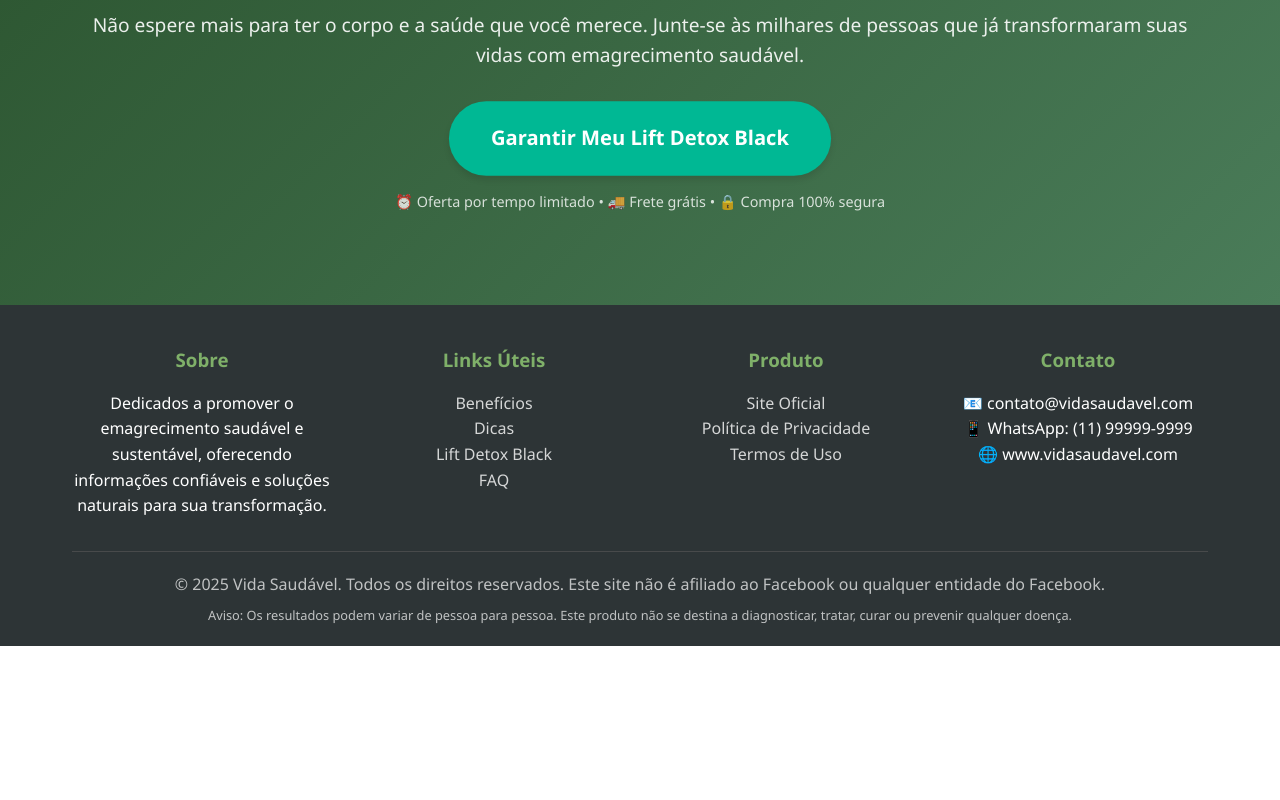
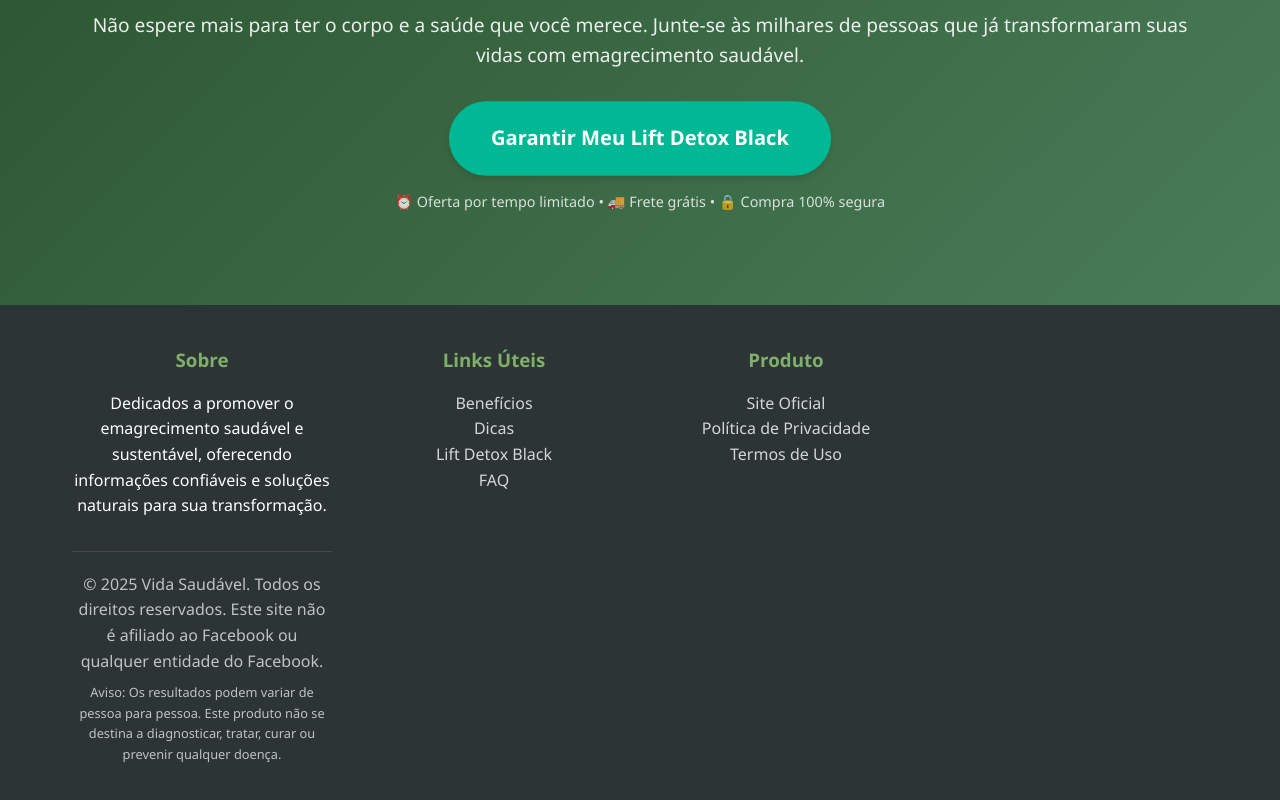
Before and after one commit to JulioHerculano/Blog, a plain HTML site: page index.html in a window 1280 px wide. Shown: the part 7550-8350 px from the top of the page. Before the commit the page ends 8196 px from the top, so only its background shows below. Drawn offline with Linux system fonts and the light colour scheme.

Commit message:
Update index.html

```diff
--- a/index.html
+++ b/index.html
@@ -440,11 +440,7 @@
                 </div>
 
                 <div class="footer-section">
-                    <h3>Contato</h3>
-                    <p>📧 contato@vidasaudavel.com</p>
-                    <p>📱 WhatsApp: (11) 99999-9999</p>
-                    <p>🌐 www.vidasaudavel.com</p>
-                </div>
+
             </div>
 
             <div class="footer-bottom">
```
